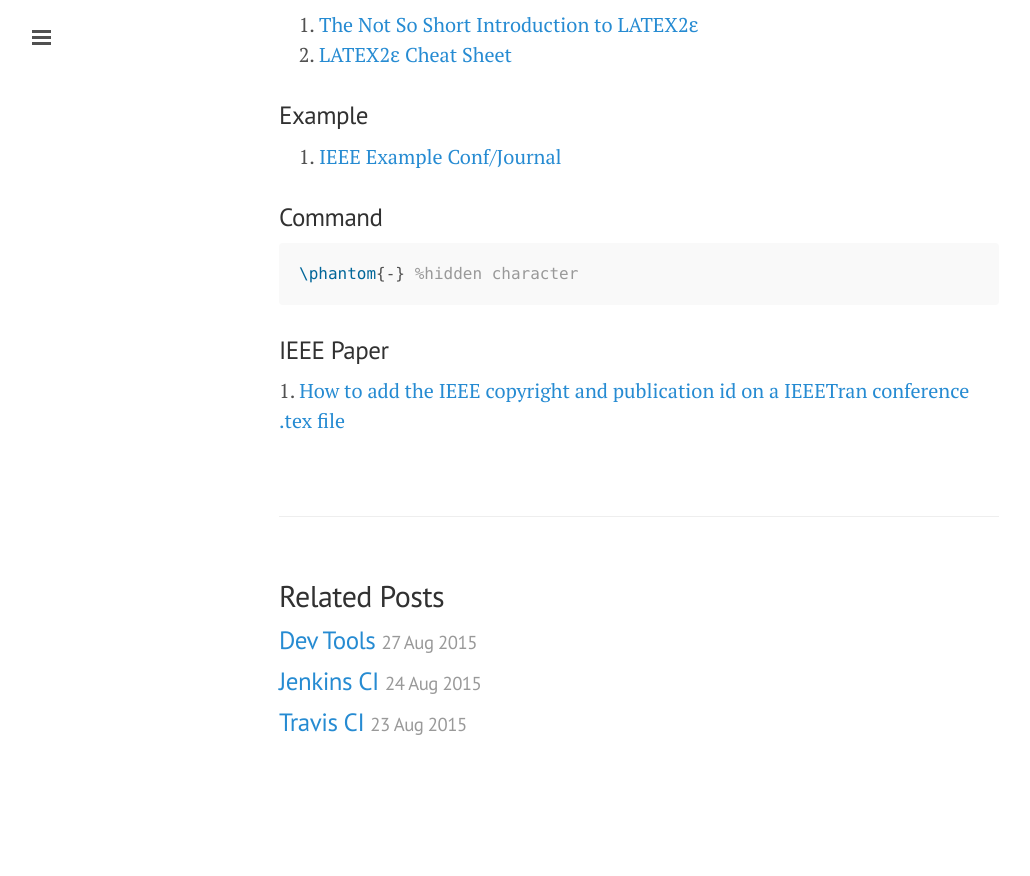
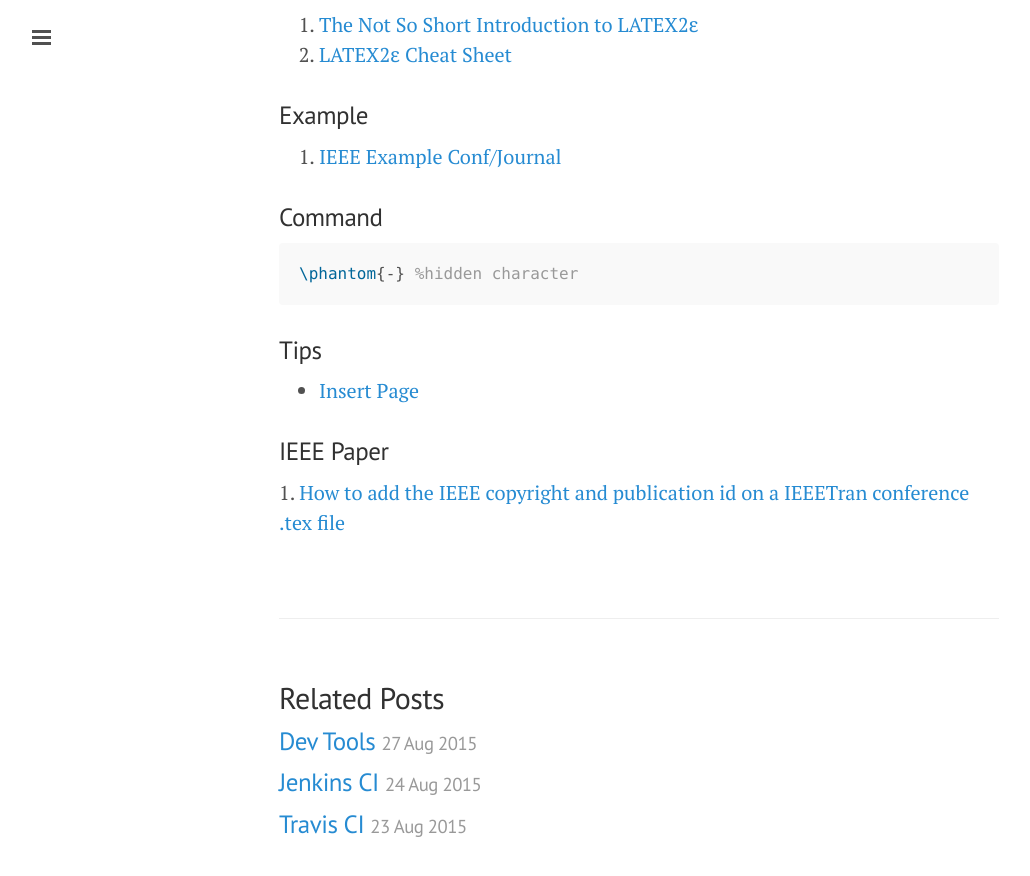
Before and after one commit to ibotdotout/ibotdotout.github.io, a Jekyll site: the page built from _posts/2015-02-07-latex.md, in a window 1280 px wide and 900 px high, scrolled down 1853 px. Shown: the top 876 px of the window, without its empty margins (1-1031 px from the left). Built offline with Jekyll 4.4.1, drawn with Linux system fonts in a browser that asks for light colours; Markdown is read by kramdown in place of the engine named in the settings; before the commit the page ends 2652 px from its top, so only the background shows below that.

Commit message:
Modfiy: add include pdf

````diff
--- a/_posts/2015-02-07-latex.md
+++ b/_posts/2015-02-07-latex.md
@@ -78,6 +78,10 @@ $ pdflatex paper.tex
 \phantom{-} %hidden character
 ```
 
+### Tips
+
+- [Insert Page](http://tex.stackexchange.com/questions/124621/can-i-include-the-page-number-when-using-includepdf)
+
 ### IEEE Paper
 
 1.
````
